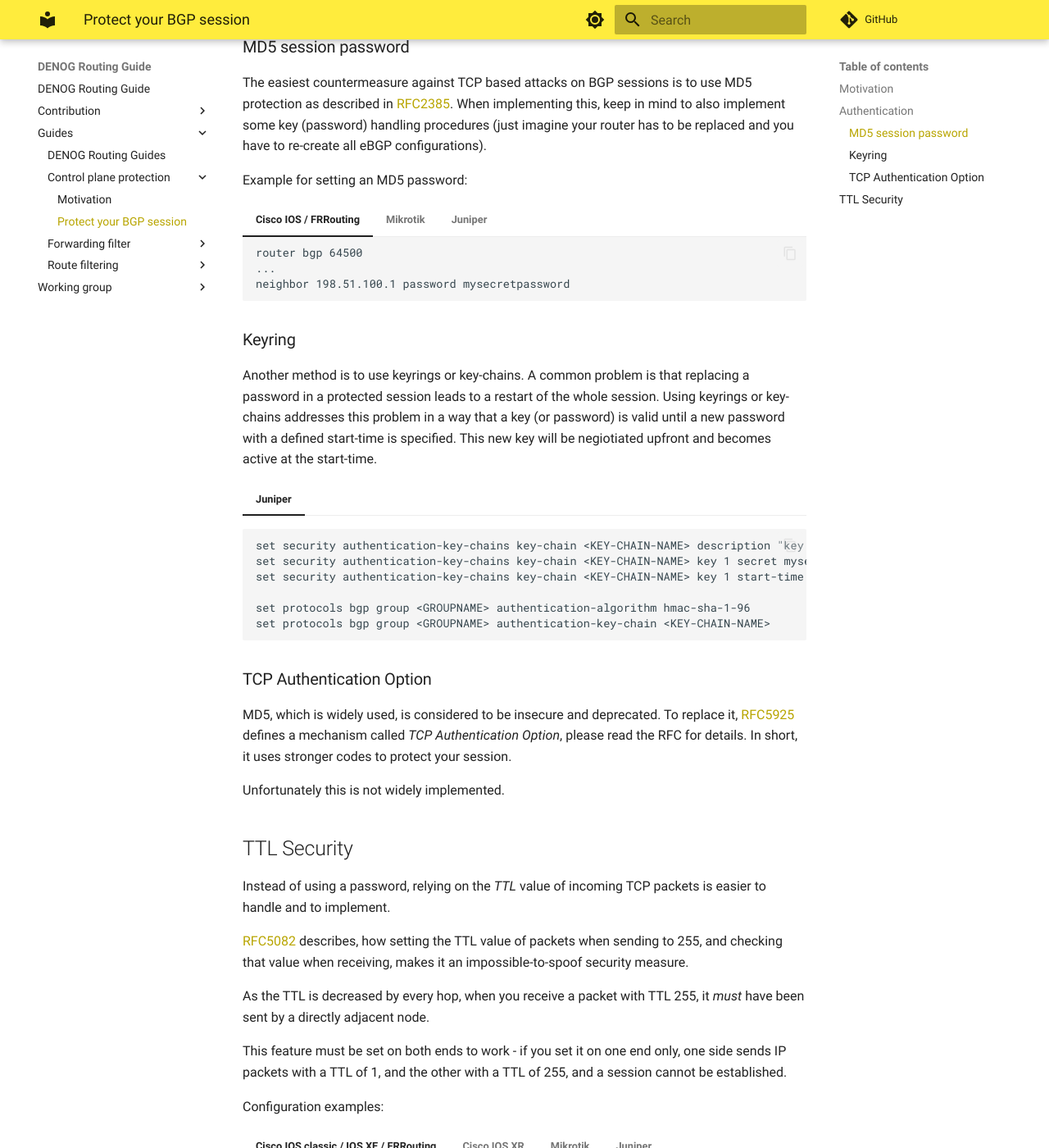
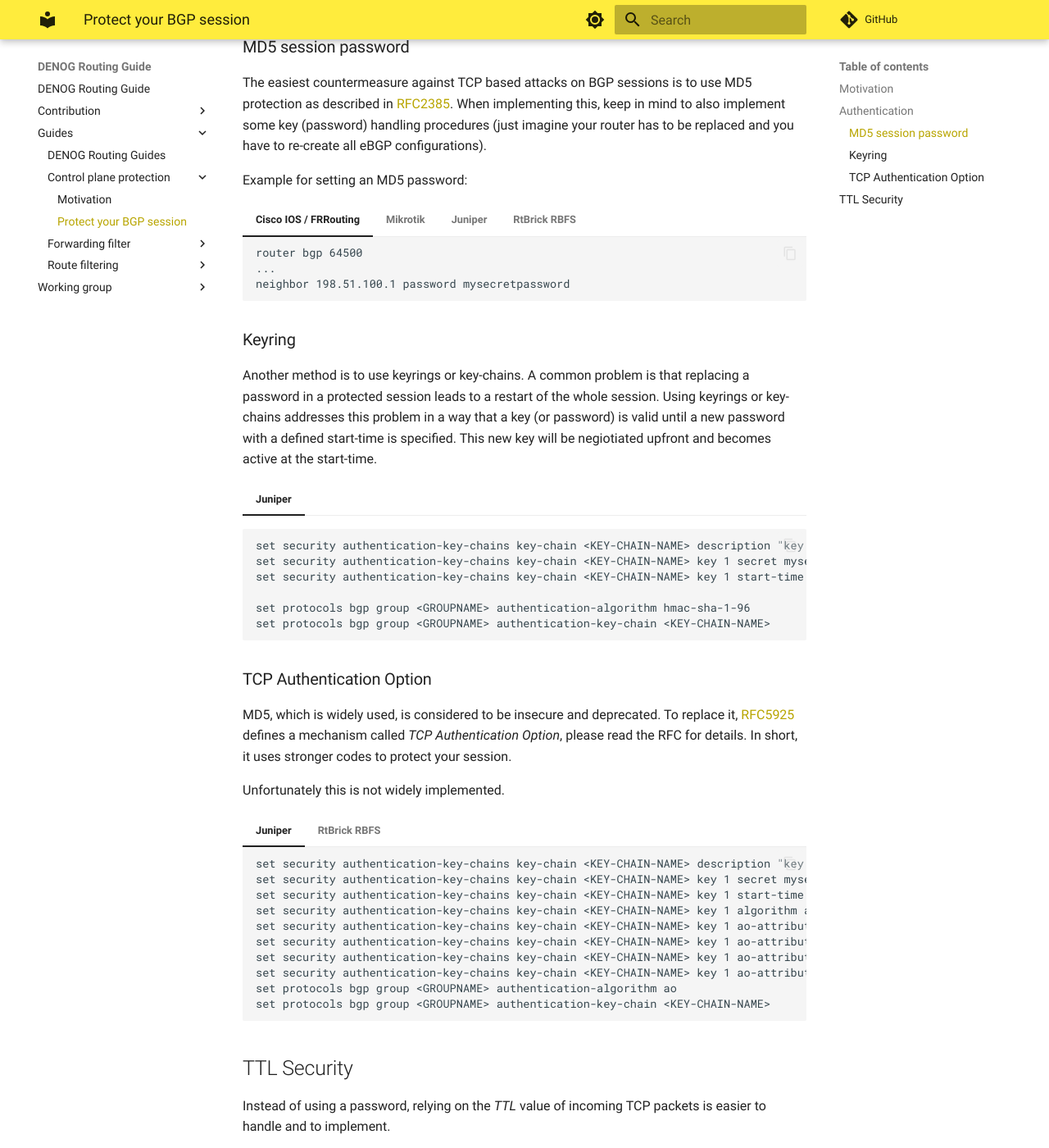
Before and after one commit to denog/routing-guide, an MkDocs documentation site: the page built from docs/guides/control_plane_protection/protect_your_bgp_session.md, in a window 1280 px wide and 1400 px high, scrolled down 356 px. Shown: the whole window at 82% size. Built offline with MkDocs 1.6.1 and Material for MkDocs 9.7.7, drawn with Linux system fonts in a browser that asks for light colours; comment, search, counter and statistics services are not loaded.

Commit message:
add RBFS support to BGP session protection

````diff
--- a/docs/guides/control_plane_protection/protect_your_bgp_session.md
+++ b/docs/guides/control_plane_protection/protect_your_bgp_session.md
@@ -32,6 +32,14 @@ Example for setting an MD5 password:
     set protocols bgp group <GROUPNAME> neighbor 198.51.100.1 authentication-key "mysecretpassword"
     ```
 
+=== "RtBrick RBFS"
+    ```
+    set instance <INSTANCE> tcp authentication <AUTHENTICATION-ID> type MD5
+    set instance <INSTANCE> tcp authentication <AUTHENTICATION-ID> key1-id 1
+    set instance <INSTANCE> tcp authentication <AUTHENTICATION-ID> key1-plain-text mysecretpassword
+    set instance <INSTANCE> protocol bgp peer ipv4 <PEER> <SOURCE> authentication-id <AUTHENTICATION-ID>
+    ```
+
 ### Keyring
 
 Another method is to use keyrings or key-chains. A common problem is that replacing a password in a protected session leads to a restart of the whole session.
@@ -55,6 +63,27 @@ MD5, which is widely used, is considered to be insecure and deprecated. To repla
 defines a mechanism called *TCP Authentication Option*, please read the RFC for details. In short, it uses stronger codes to protect your session.
 
 Unfortunately this is not widely implemented.
+
+=== "Juniper"
+    ```
+    set security authentication-key-chains key-chain <KEY-CHAIN-NAME> description "key chain for BGP"
+    set security authentication-key-chains key-chain <KEY-CHAIN-NAME> key 1 secret mysecretpassword
+    set security authentication-key-chains key-chain <KEY-CHAIN-NAME> key 1 start-time "2025-01-01.09:00:00 +0200"
+    set security authentication-key-chains key-chain <KEY-CHAIN-NAME> key 1 algorithm ao
+    set security authentication-key-chains key-chain <KEY-CHAIN-NAME> key 1 ao-attribute send-id 1
+    set security authentication-key-chains key-chain <KEY-CHAIN-NAME> key 1 ao-attribute recv-id 1
+    set security authentication-key-chains key-chain <KEY-CHAIN-NAME> key 1 ao-attribute tcp-ao-option enabled
+    set security authentication-key-chains key-chain <KEY-CHAIN-NAME> key 1 ao-attribute cryptographic-algorithm aes-128-cmac-96
+    set protocols bgp group <GROUPNAME> authentication-algorithm ao
+    set protocols bgp group <GROUPNAME> authentication-key-chain <KEY-CHAIN-NAME>
+    ```
+=== "RtBrick RBFS"
+    ```
+    set instance <INSTANCE> tcp authentication <AUTHENTICATION-ID> type AES-128-CMAC-96
+    set instance <INSTANCE> tcp authentication <AUTHENTICATION-ID> key1-id 1
+    set instance <INSTANCE> tcp authentication <AUTHENTICATION-ID> key1-plain-text mysecretpassword
+    set instance <INSTANCE> protocol bgp peer ipv4 <PEER> <SOURCE> authentication-id <AUTHENTICATION-ID>
+    ```
 
 ## TTL Security
 
@@ -97,3 +126,8 @@ Configuration examples:
     ```
     set protocols bgp group <GROUPNAME> neighbor 198.51.100.1 ttl 255
     ```
+=== "RtBrick RBFS"
+    TTL security is activated with the ttl-security command on a single-hop BGP session, which sets the IPv4 TTL value in packets to 255. For multihop BGP sessions, TTL security is also enabled with ttl-security, but you must additionally configure the ttl-limit to match the expected IPv4 TTL value.
+    ```
+    set instance <INSTANCE> protocol bgp peer-group <GROUPNAME> ttl-security enable
+    ```
````
